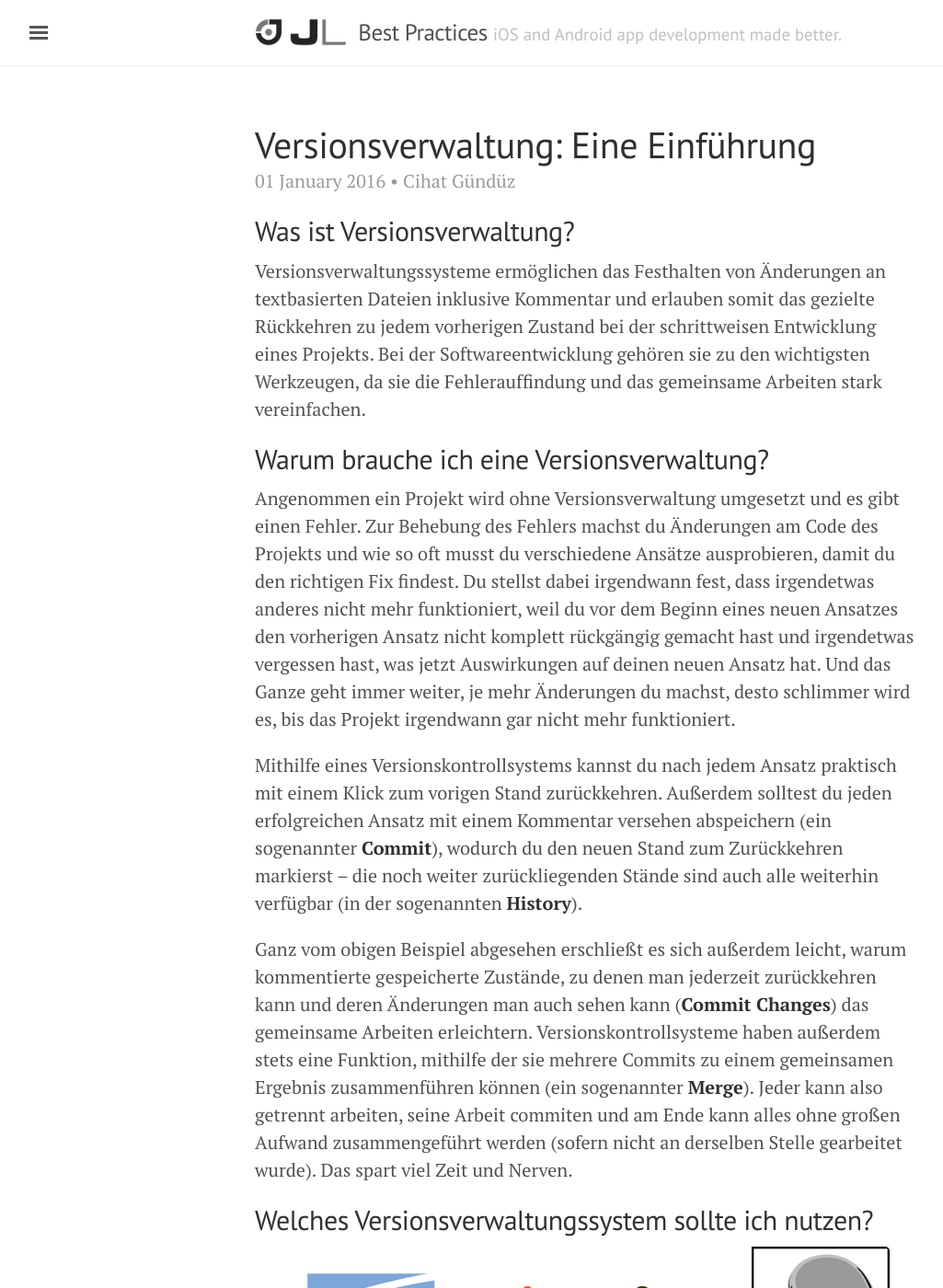
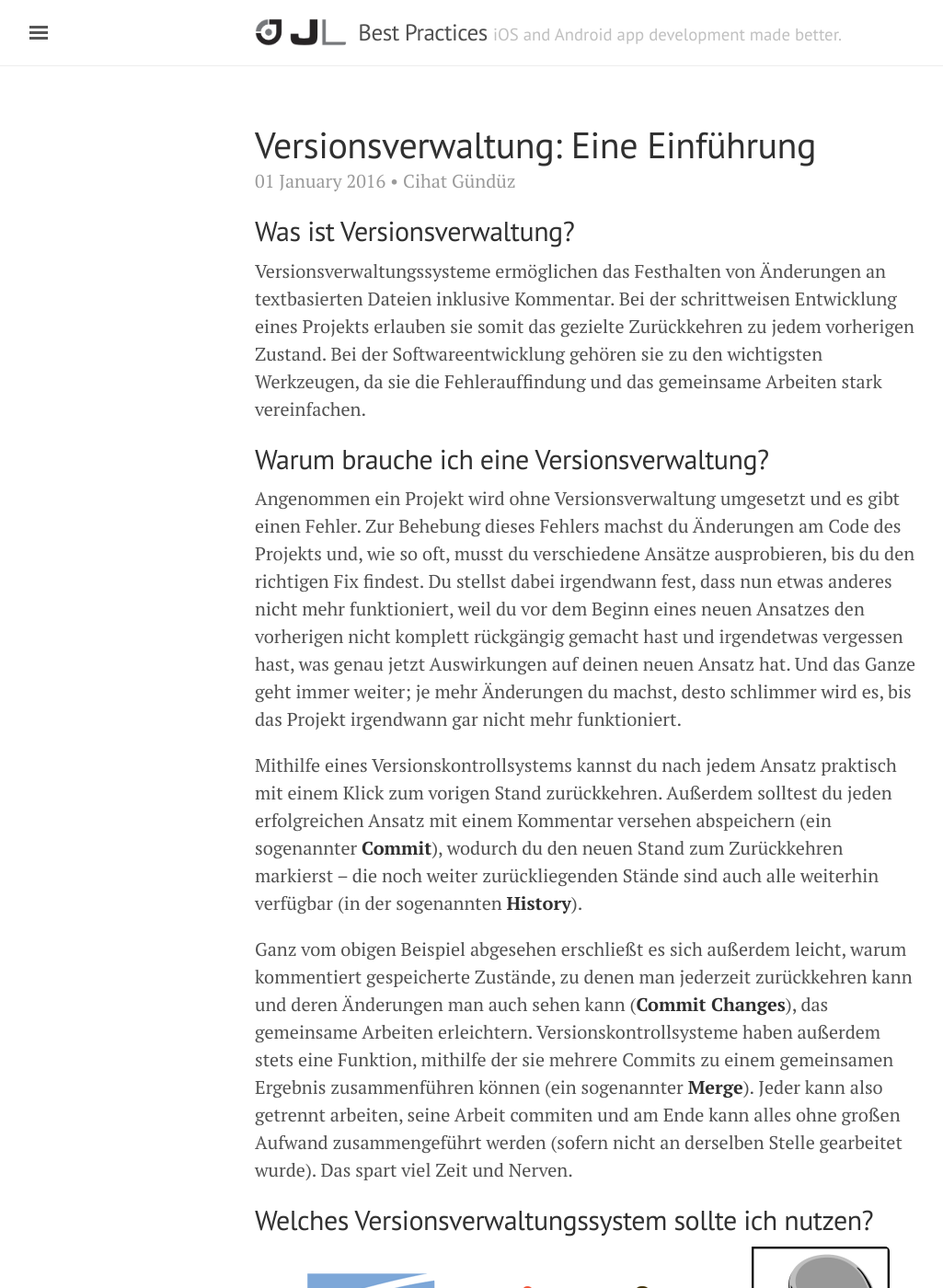
Before and after one commit to JamitLabs/BestPractices, a Jekyll site: the page built from _articles/General/GN010 Version Control/0100 Version Control 101.de.md, in a window 1280 px wide and 1400 px high. Shown: the whole window at 92% size, without its empty margins (3-1028 px from the left). Built offline with Jekyll 4.4.1, drawn with Linux system fonts in a browser that asks for light colours; some of the changed text lies outside the part shown.

Commit message:
Fix typos and add commas

```diff
--- a/_articles/General/GN010 Version Control/0100 Version Control 101.de.md
+++ b/_articles/General/GN010 Version Control/0100 Version Control 101.de.md
@@ -10,16 +10,16 @@ author:     Cihat Gündüz
 
 ## Was ist Versionsverwaltung?
 
-Versionsverwaltungssysteme ermöglichen das Festhalten von Änderungen an textbasierten Dateien inklusive Kommentar und erlauben somit das gezielte Rückkehren zu jedem vorherigen Zustand bei der schrittweisen Entwicklung eines Projekts. Bei der Softwareentwicklung gehören sie zu den wichtigsten Werkzeugen, da sie die Fehlerauffindung und das gemeinsame Arbeiten stark vereinfachen.
+Versionsverwaltungssysteme ermöglichen das Festhalten von Änderungen an textbasierten Dateien inklusive Kommentar. Bei der schrittweisen Entwicklung eines Projekts erlauben sie somit das gezielte Zurückkehren zu jedem vorherigen Zustand. Bei der Softwareentwicklung gehören sie zu den wichtigsten Werkzeugen, da sie die Fehlerauffindung und das gemeinsame Arbeiten stark vereinfachen.
 
 
 ## Warum brauche ich eine Versionsverwaltung?
 
-Angenommen ein Projekt wird ohne Versionsverwaltung umgesetzt und es gibt einen Fehler. Zur Behebung des Fehlers machst du Änderungen am Code des Projekts und wie so oft musst du verschiedene Ansätze ausprobieren, damit du den richtigen Fix findest. Du stellst dabei irgendwann fest, dass irgendetwas anderes nicht mehr funktioniert, weil du vor dem Beginn eines neuen Ansatzes den vorherigen Ansatz nicht komplett rückgängig gemacht hast und irgendetwas vergessen hast, was jetzt Auswirkungen auf deinen neuen Ansatz hat. Und das Ganze geht immer weiter, je mehr Änderungen du machst, desto schlimmer wird es, bis das Projekt irgendwann gar nicht mehr funktioniert.
+Angenommen ein Projekt wird ohne Versionsverwaltung umgesetzt und es gibt einen Fehler. Zur Behebung dieses Fehlers machst du Änderungen am Code des Projekts und, wie so oft, musst du verschiedene Ansätze ausprobieren, bis du den richtigen Fix findest. Du stellst dabei irgendwann fest, dass nun etwas anderes nicht mehr funktioniert, weil du vor dem Beginn eines neuen Ansatzes den vorherigen nicht komplett rückgängig gemacht hast und irgendetwas vergessen hast, was genau jetzt Auswirkungen auf deinen neuen Ansatz hat. Und das Ganze geht immer weiter; je mehr Änderungen du machst, desto schlimmer wird es, bis das Projekt irgendwann gar nicht mehr funktioniert.
 
 Mithilfe eines Versionskontrollsystems kannst du nach jedem Ansatz praktisch mit einem Klick zum vorigen Stand zurückkehren. Außerdem solltest du jeden erfolgreichen Ansatz mit einem Kommentar versehen abspeichern (ein sogenannter **Commit**), wodurch du den neuen Stand zum Zurückkehren markierst – die noch weiter zurückliegenden Stände sind auch alle weiterhin verfügbar (in der sogenannten **History**).
 
-Ganz vom obigen Beispiel abgesehen erschließt es sich außerdem leicht, warum kommentierte gespeicherte Zustände, zu denen man jederzeit zurückkehren kann und deren Änderungen man auch sehen kann (**Commit Changes**) das gemeinsame Arbeiten erleichtern. Versionskontrollsysteme haben außerdem stets eine Funktion, mithilfe der sie mehrere Commits zu einem gemeinsamen Ergebnis zusammenführen können (ein sogenannter **Merge**). Jeder kann also getrennt arbeiten, seine Arbeit commiten und am Ende kann alles ohne großen Aufwand zusammengeführt werden (sofern nicht an derselben Stelle gearbeitet wurde). Das spart viel Zeit und Nerven.
+Ganz vom obigen Beispiel abgesehen erschließt es sich außerdem leicht, warum kommentiert gespeicherte Zustände, zu denen man jederzeit zurückkehren kann und deren Änderungen man auch sehen kann (**Commit Changes**), das gemeinsame Arbeiten erleichtern. Versionskontrollsysteme haben außerdem stets eine Funktion, mithilfe der sie mehrere Commits zu einem gemeinsamen Ergebnis zusammenführen können (ein sogenannter **Merge**). Jeder kann also getrennt arbeiten, seine Arbeit commiten und am Ende kann alles ohne großen Aufwand zusammengeführt werden (sofern nicht an derselben Stelle gearbeitet wurde). Das spart viel Zeit und Nerven.
 
 
 ## Welches Versionsverwaltungssystem sollte ich nutzen?
```
Also changed, not shown: other parts of _articles/General/GN010 Version Control/0100 Version Control 101.de.md (+7 -7 lines).
